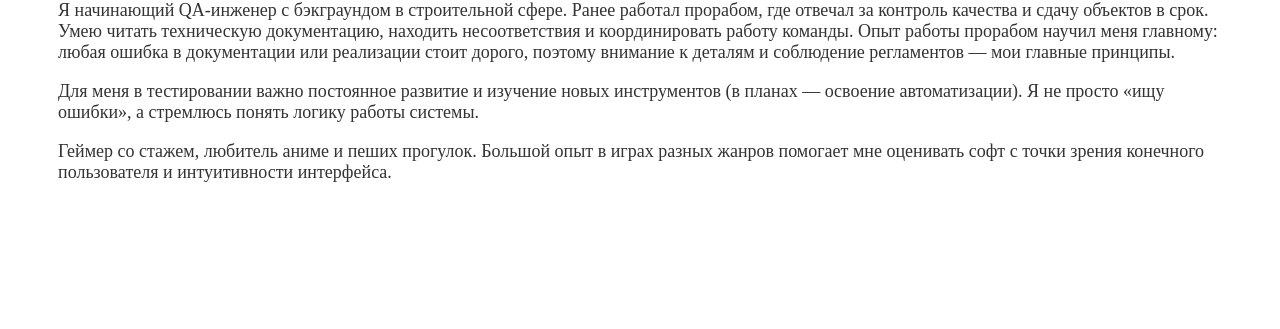
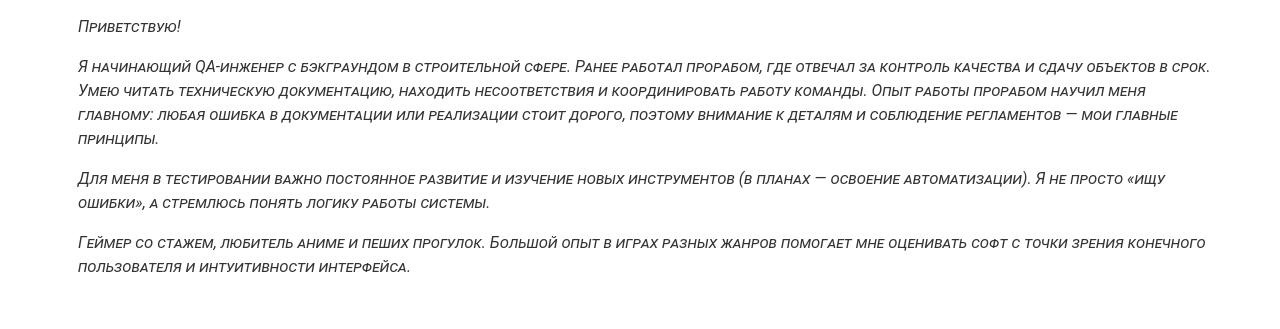
Before and after one commit to AtarixQA/AtarixQA.github.io, a plain HTML site: page index.html in a window 1280 px wide. Shown: the part 1118-1447 px from the top of the page. Before the commit the page ends 1351 px from the top, so only its background shows below. Drawn offline with Linux system fonts and the light colour scheme.

Commit message:
Update style.css

```diff
--- a/style.css
+++ b/style.css
@@ -1,39 +1,45 @@
-body{
+body {
      font-size: 18px;
      color: #333;
+     font: italic small-caps bold 16px/24px Roboto, sans-serif;
 }
 
-h1{
+h1 {
     margin-top: 50px;
     margin-bottom: 10px;
     font-size: 50px;
     text-align: center;
 }
 
-h2{
+h2 {
     margin-top: 0px;
     padding-bottom: 30px;
     font-size: 25px;
     text-align: center;
+    font-weight: 600;
 }
 
-section{
+section {
     margin-top: 50px;
     margin-bottom: 50px;
     margin-left: 0px;
     margin-right: 0px;
-    padding-left: 50px;
-    padding-right: 50px;
-    padding-top: 0px;
-    padding-bottom: 0px;
+    padding: 0px 50px 0px;
+    line-height: 1.5;
+    font-weight: normal;
 }
 
-section > h2{
+section > h2 {
     padding: 0px;
     text-align: left;
     border: none;
 }
 
+section > p {
+    text-align: left;
+    margin-left: 20px;
+}
+
 li{
     margin-bottom: 10px;
 }
```
